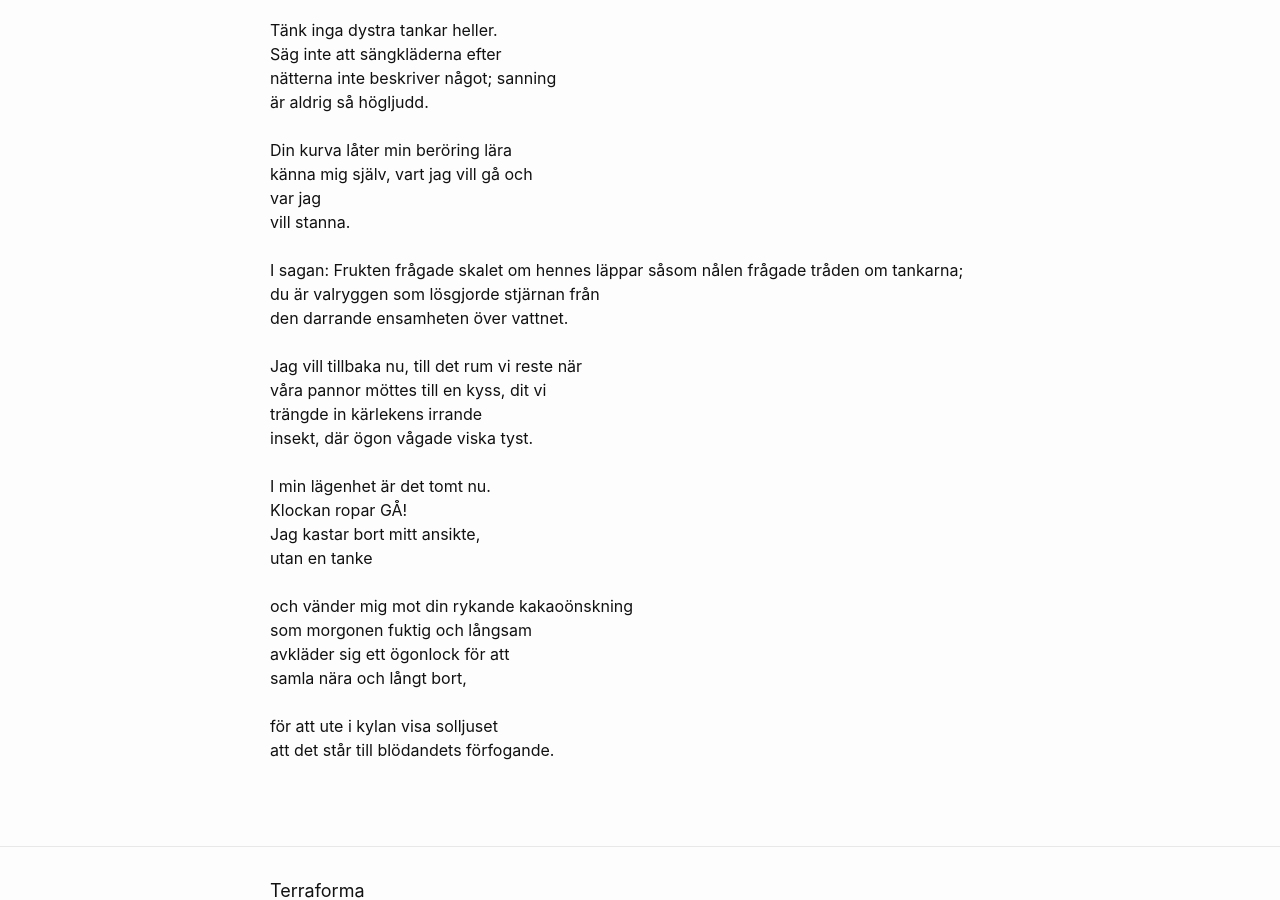
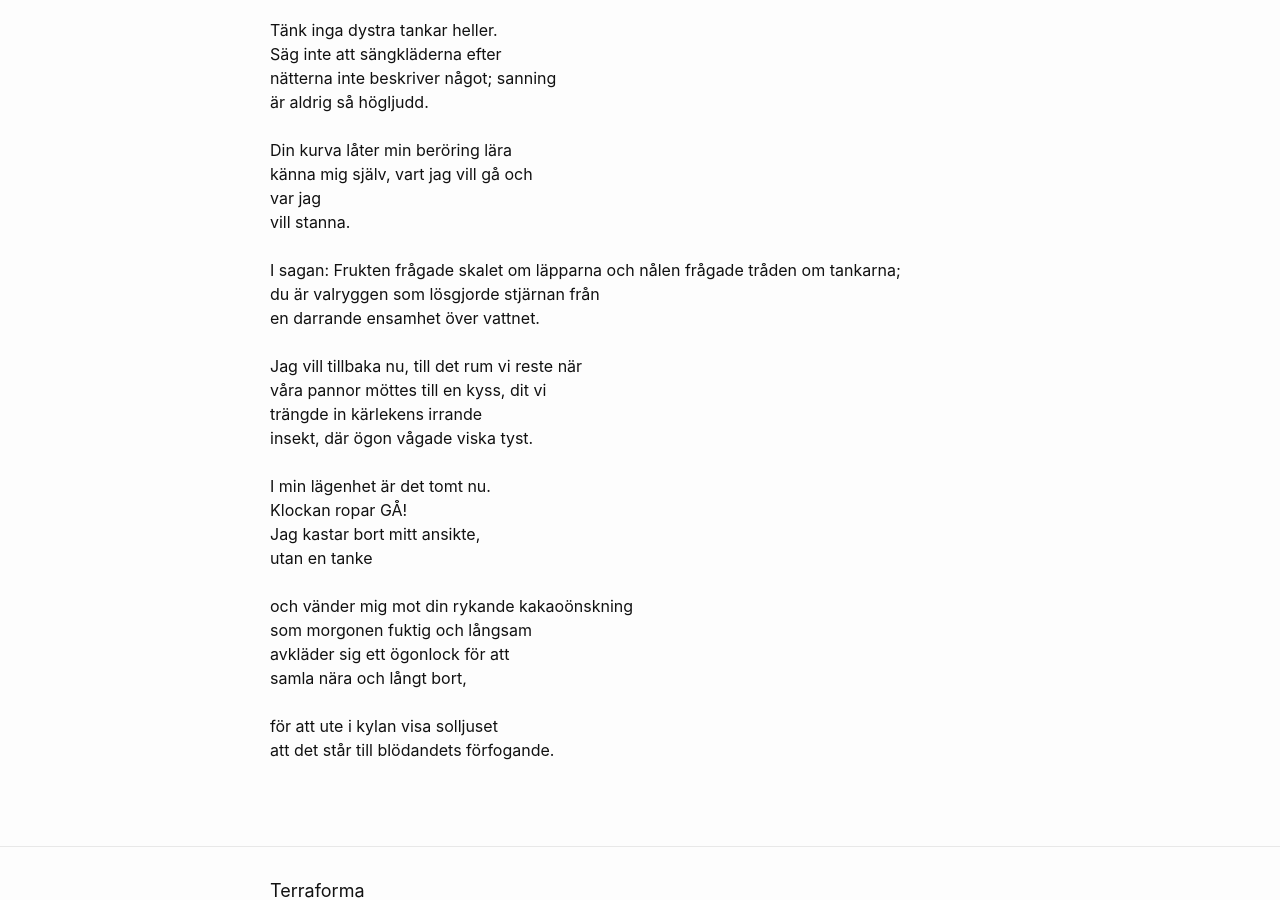
Before and after one commit to terr4form4/terr4form4.github.io, a Jekyll site: the page built from _posts/poesi/2024-01-03-dikter-2023-2024.md, in a window 1280 px wide and 900 px high, scrolled down 6845 px. Built offline with Jekyll 4.4.1, drawn with Linux system fonts in a browser that asks for light colours; comment, search, counter and statistics services are not loaded.

Commit message:
älskling

```diff
--- a/_posts/poesi/2024-01-03-dikter-2023-2024.md
+++ b/_posts/poesi/2024-01-03-dikter-2023-2024.md
@@ -286,10 +286,10 @@ känna mig själv, vart jag vill gå och<br/>
 var jag<br/>
 vill stanna.<br/>
 <br/>
-I sagan: Frukten frågade skalet om hennes läppar
-såsom nålen frågade tråden om tankarna;<br/>
+I sagan: Frukten frågade skalet om läpparna
+och nålen frågade tråden om tankarna;<br/>
 du är valryggen som lösgjorde stjärnan från<br/>
-den darrande ensamheten över vattnet.<br/>
+en darrande ensamhet över vattnet.<br/>
 <br/>
 Jag vill tillbaka nu, till det rum vi reste när<br/>
 våra pannor möttes till en kyss, dit vi<br/>
```
